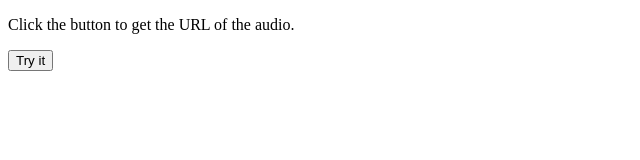
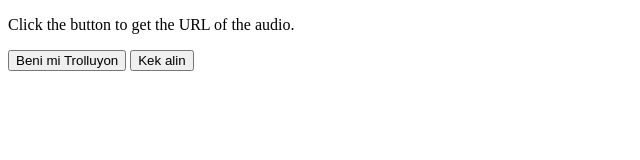
Before and after one commit to Saccarab/Karandin, a plain HTML site: page index.html in a window 1280 px wide. Shown: the whole page, without its empty margins (0-640 px from the left). Drawn offline with Linux system fonts and the light colour scheme.

Commit message:
Update index.html

```diff
--- a/index.html
+++ b/index.html
@@ -7,12 +7,19 @@
 
 <p>Click the button to get the URL of the audio.</p>
 
-<button onclick="myFunction()">Try it</button>
+
+
+
+
+<button onclick="audioPlay('audio1')">Beni mi Trolluyon </button>
+<audio id="audio1" src="audio/beni mi trollüyon.mp3" ></audio>
+
+<button onclick="audioPlay('audio2')">Kek alin </button>
+<audio id="audio2" src="audio/KEK ALIN (mp3cut.net).mp3" ></audio>
 
 <script>
-function myFunction() {
-    var a = document.createElement("AUDIO");
-    a.src = "audio/beni mi trollüyon.mp3"
+function audioPlay(aid) {
+    var a = document.getElementById("aid");
     a.play();
 }
 </script>
```
